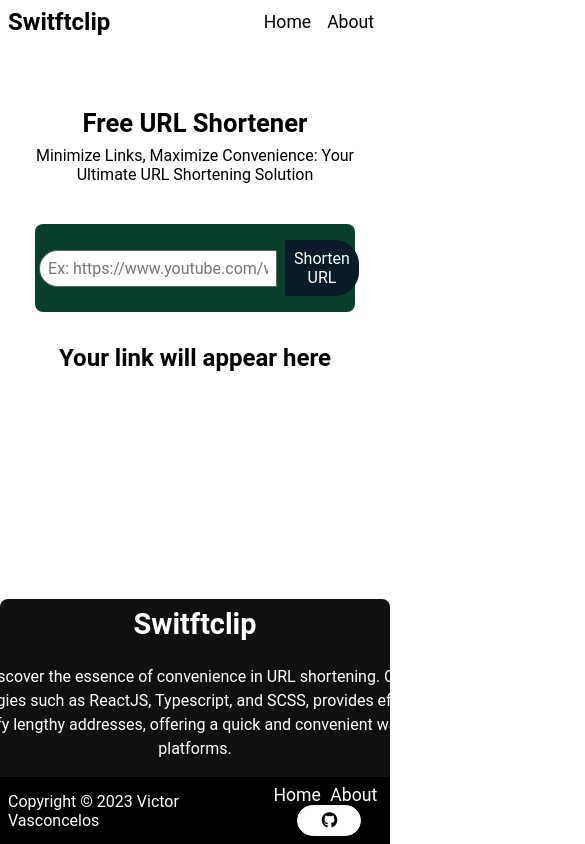
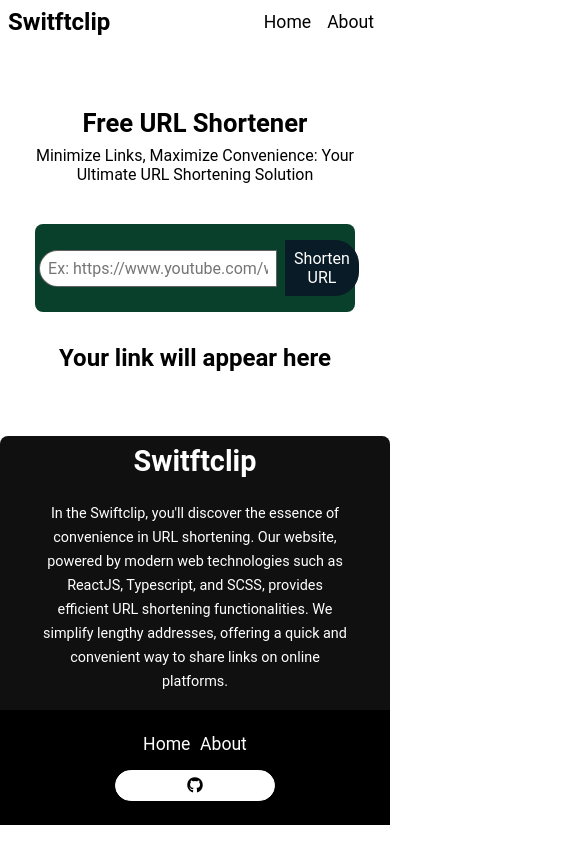
Before and after one commit to OVasconceloss/swiftclip-shortener, a React (Vite) app: page / in a window 390 px wide. Shown: the whole page, 585 px wide, since content can reach past the window. Built offline with nearby package versions, Linux system fonts and the light colour scheme.

Commit message:
style: Styling components to make them responsive (mobile)

```diff
--- a/src/components/Footer/Footer.scss
+++ b/src/components/Footer/Footer.scss
@@ -95,6 +95,32 @@
 @media (max-width: 600px) {
     .footer {
         bottom: 0;
-        position: absolute;
+        position: relative;
     }
+
+    .footer-description {
+        width: 20rem;
+        font-size: 0.9rem;
+    }
+
+    .footer-copyright {
+        display: flex;
+        align-items: center;
+        flex-direction: column;
+    }
+
+    .copyright-menu {
+        display: flex;
+        align-items: center;
+        flex-direction: column;
+    }
+
+    .copyright-menu-text {margin-top: 1.0rem;}
+
+    .menu-footer-button {
+        width: 10rem;
+        margin: 1.0rem 0;
+    }
+
+    .copyright-text {display: none;}
 }
```
